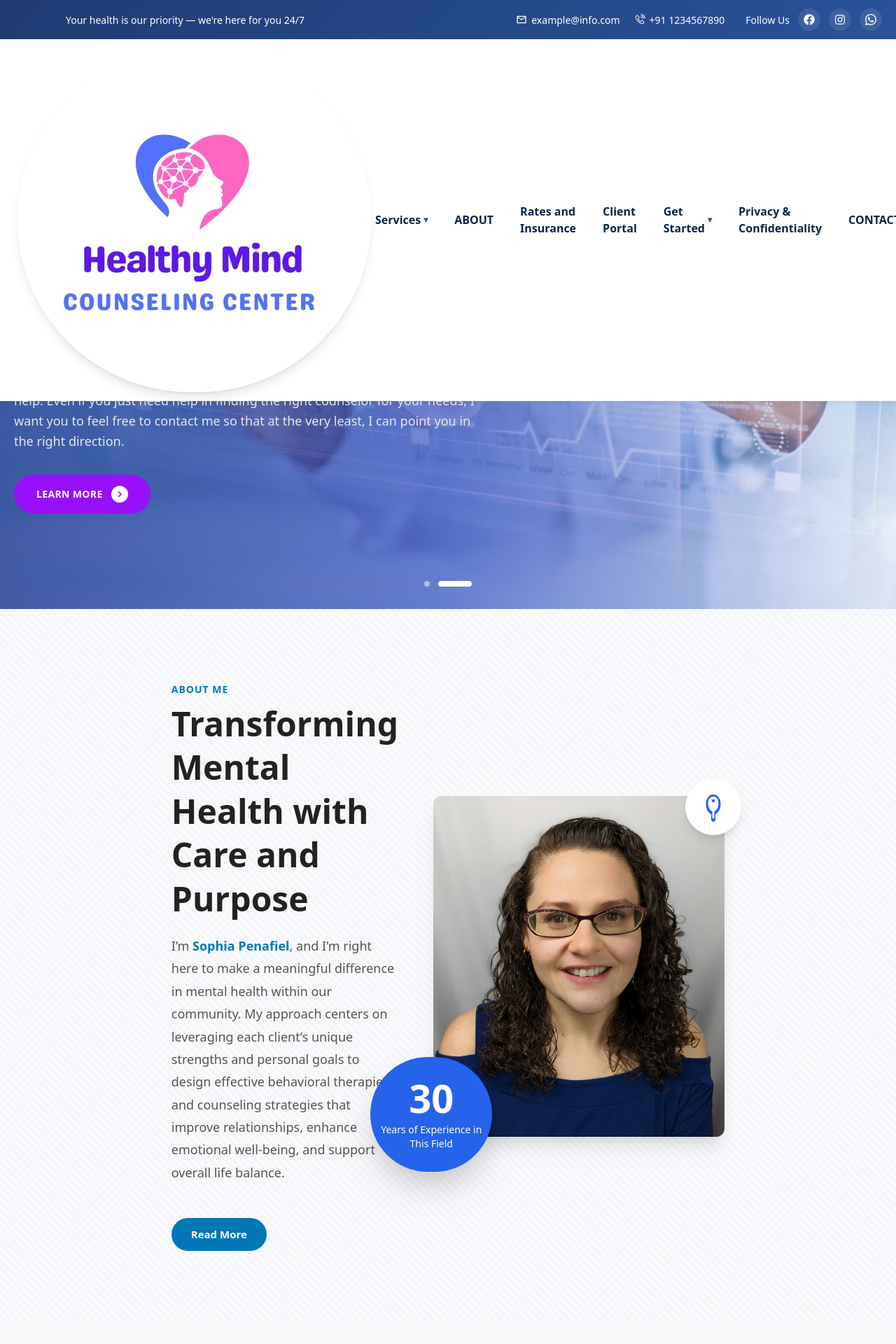
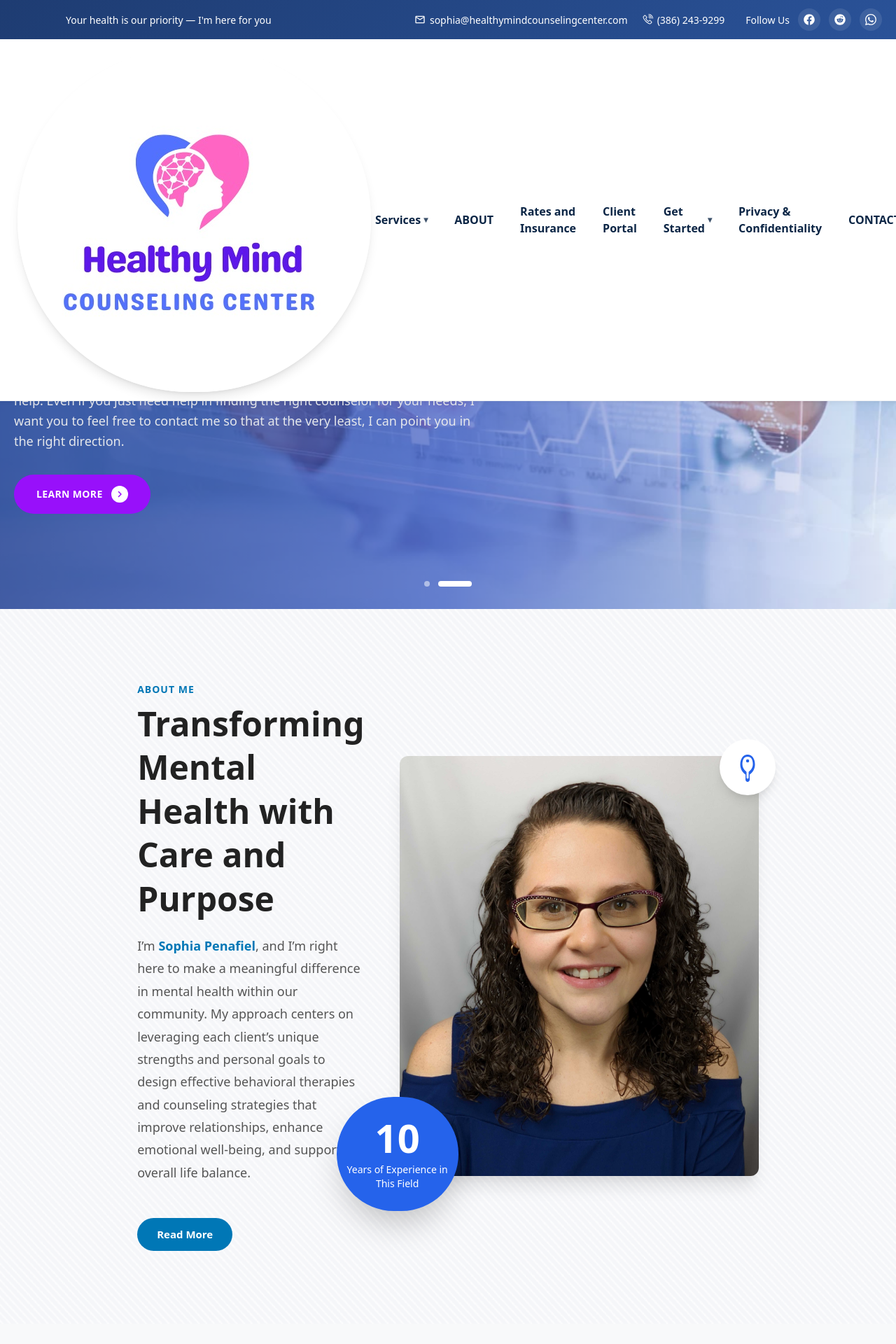
Before and after one commit to alikhanhaider021/healthymindcounselingcenterV2, a Next.js app: page / in a window 1280 px wide. Shown: the top 1920 px of the page at 70% size. Built offline with nearby package versions, Linux system fonts and the light colour scheme.

Commit message:
editicons

```diff
--- a/src/components/Home/introsection/IntroSection.js
+++ b/src/components/Home/introsection/IntroSection.js
@@ -49,7 +49,7 @@ export default function IntroSection() {
 
               {/* Experience Box Overlay */}
               <div className="experience-box">
-                <div className="experience-number">30</div>
+                <div className="experience-number">10</div>
                 <div className="experience-text">
                   Years of Experience in<br />This Field
                 </div>
--- a/src/components/Home/introsection/Introsection.css
+++ b/src/components/Home/introsection/Introsection.css
@@ -14,7 +14,7 @@
 
 .about-container {
   /* max-width: 1190px; */
-  width: 65%;
+  width: 73%;
   margin: 0 auto;
 }
 
--- a/src/components/layout/footer/Footer.js
+++ b/src/components/layout/footer/Footer.js
@@ -46,7 +46,7 @@ export default function FooterSection() {
                 <h4>Contact Information</h4>
 
                 <h5>
-                  <Link href="tel:+13862439299">
+                  <Link href="tel:(386) 243-9299">
                     <span className='flex items-center gap-2'>
                       <LiaPhoneVolumeSolid /> (386) 243-9299
                     </span>
@@ -60,7 +60,7 @@ export default function FooterSection() {
                   <FaMapMarkerAlt className="text-2xl text-[#0d419a] " /> 395 Palm Coast Parkway SW
                 </h5>
                 <h5 className='flex items-center gap-2'>
-                  <FaBuilding className="text-2xl text-[#0d419a] " /> Suite 4
+                 <FaMapMarkerAlt className="text-2xl text-[#0d419a] " /> Suite 4
                 </h5>
                 <h5 className='flex items-center gap-2'>
                   <FaMapMarkerAlt className="text-2xl text-[#0d419a] " /> Palm Coast, FL 32137
@@ -79,6 +79,7 @@ export default function FooterSection() {
                   </Link>
 
                   <Link
+                    // href="https://www.facebook.com/Healthy-Mind-Counseling-Center-109616265215558"
                     href="https://www.facebook.com/Healthy-Mind-Counseling-Center-109616265215558"
                     target="_blank"
                     rel="noopener noreferrer"
@@ -89,7 +90,8 @@ export default function FooterSection() {
                   </Link>
 
                   <Link
-                    href="https://www.reddit.com/user/healthymindcoun"
+                  href="https://www.reddit.com/user/healthymindcoun"
+                    // href="https://www.reddit.com/user/healthymindcoun"
                     target="_blank"
                     rel="noopener noreferrer"
                     aria-label="Reddit"
--- a/src/components/layout/topheader/topheader.js
+++ b/src/components/layout/topheader/topheader.js
@@ -2,11 +2,12 @@
 import React from "react";
 import Image from "next/image";
 import Link from "next/link";
+import { FaReddit } from "react-icons/fa";
 
 import { MdOutlineEmail } from "react-icons/md";
 import { LiaPhoneVolumeSolid } from "react-icons/lia";
 import { FaFacebook } from "react-icons/fa";
-import { IoLogoInstagram } from "react-icons/io5";
+
 import { BsWhatsapp } from "react-icons/bs";
 
 import "./topheader.css";
@@ -18,7 +19,7 @@ const Topheader = () => {
         <div className="top-inner">
           {/* Left: message */}
           <div className="text">
-            <p>{"Your health is our priority — we're here for you 24/7"}</p>
+            <p>{"Your health is our priority — I'm here for you"}</p>
           </div>
 
           {/* Right: contact + social */}
@@ -27,11 +28,11 @@ const Topheader = () => {
               <div className="info-list">
                 <div>
                   <MdOutlineEmail />
-                  <Link href="mailto:example@info.com">example@info.com</Link>
+                  <Link href="mailto:example@info.com">sophia@healthymindcounselingcenter.com</Link>
                 </div>
                 <div>
                   <LiaPhoneVolumeSolid />
-                  <Link href="tel:+911234567890">+91 1234567890</Link>
+                  <Link href="tel:+911234567890"> (386) 243-9299</Link>
                 </div>
               </div>
             </div>
@@ -42,17 +43,17 @@ const Topheader = () => {
                   <h6>Follow Us</h6>
                 </li>
                 <li>
-                  <Link href="/" aria-label="Facebook">
+                  <Link  href="https://www.facebook.com/Healthy-Mind-Counseling-Center-109616265215558" aria-label="Facebook">
                     <FaFacebook />
                   </Link>
                 </li>
                 <li>
-                  <Link href="/" aria-label="Instagram">
-                    <IoLogoInstagram />
+                  <Link  href="https://www.reddit.com/user/healthymindcoun" aria-label="Instagram">
+                    <FaReddit />
                   </Link>
                 </li>
                 <li>
-                  <Link href="/" aria-label="WhatsApp">
+                  <Link href="tel:(386) 243-9299" aria-label="WhatsApp">
                     <BsWhatsapp />
                   </Link>
                 </li>
```
Also changed, not shown: 1 other file (tests, documents, lock files or other folders).
